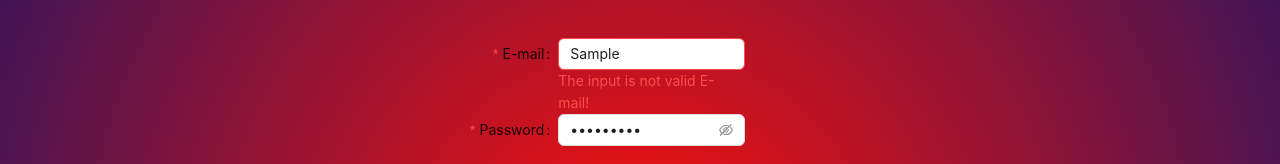
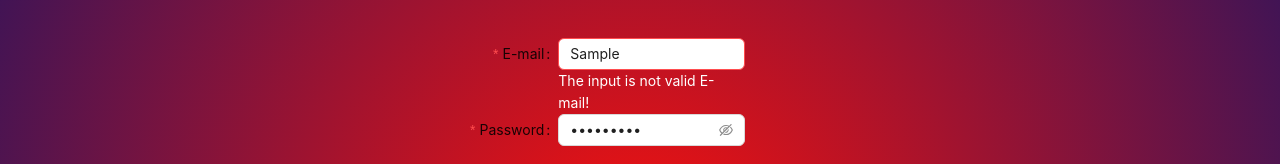
Before and after one commit to gmluqa/movie-frontend, a React (Vite) app: page /login in a window 1280 px wide. Both pictures are taken after typing "Sample", "Sample123" into the empty fields and a click on the button "Submit". Shown: the part 192-356 px from the top of the page. Built offline with nearby package versions, Linux system fonts and the light colour scheme.

Commit message:
chore: login form err text made white, now visible

```diff
--- a/src/components/Login/Login.jsx
+++ b/src/components/Login/Login.jsx
@@ -12,7 +12,6 @@ const Login = () => {
 
   const dispatch = useDispatch();
   const navigate = useNavigate();
-
 
   const onFinish = async values => {
     let res = await loginUser(values);
@@ -51,7 +50,12 @@ const Login = () => {
     <div className="loginDesign">
       <Form
         name="basic"
-        style={{width:"20em" , height: "20em",  marginTop:"5em", marginRight:"5em" }}
+        style={{
+          width: "20em",
+          height: "20em",
+          marginTop: "5em",
+          marginRight: "5em",
+        }}
         labelCol={{
           span: 8,
         }}
@@ -72,11 +76,17 @@ const Login = () => {
             {
               type: "email",
               className: "email",
-              message: "The input is not valid E-mail!",
+              message: (
+                <div style={{ color: "white" }}>
+                  The input is not valid E-mail!
+                </div>
+              ),
             },
             {
               required: true,
-              message: "Please input your E-mail!",
+              message: (
+                <div style={{ color: "white" }}>Please input your E-mail!</div>
+              ),
             },
           ]}
         >
@@ -88,14 +98,16 @@ const Login = () => {
           rules={[
             {
               required: true,
-              message: "Please input your password!",
+              message: (
+                <div style={{ color: "white" }}>
+                  Please input your password!
+                </div>
+              ),
             },
           ]}
         >
           <Input.Password />
         </Form.Item>
-
-
 
         <Form.Item
           wrapperCol={{
```
